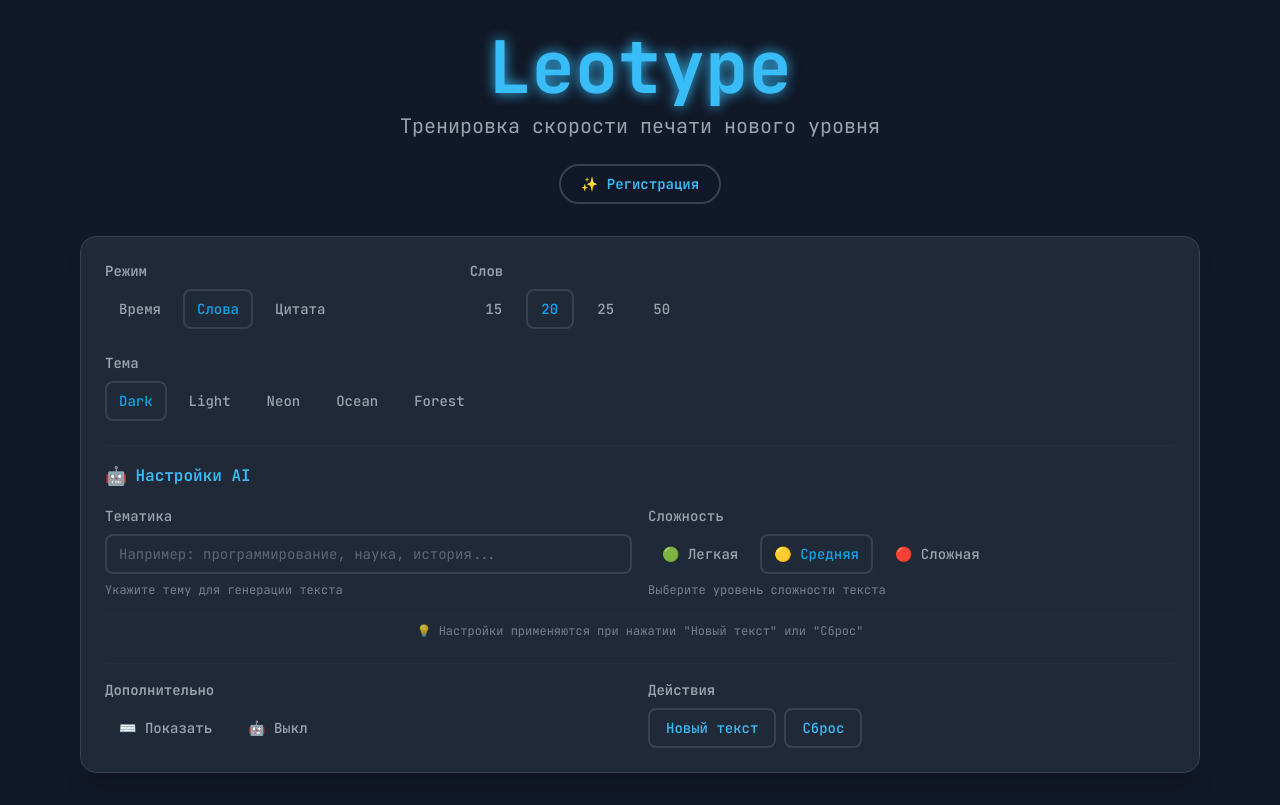
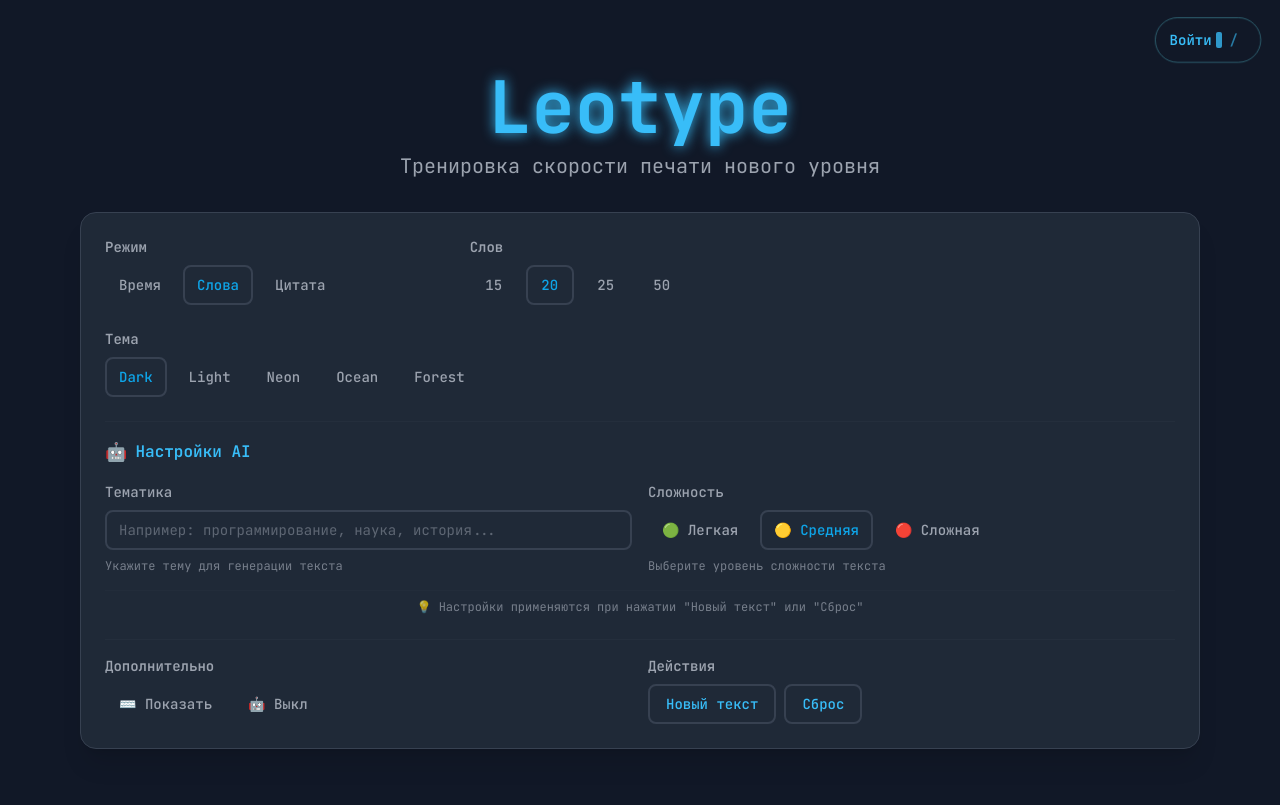
Before and after one commit to LeonKazaryan/leotype, a React (Vite) app: page / in a window 1280 px wide. Built offline with nearby package versions, Linux system fonts and the light colour scheme.

Commit message:
UI/UX Nice Enhance for Registration button & Profile Badge Display

```diff
--- a/src/App.tsx
+++ b/src/App.tsx
@@ -8,6 +8,7 @@ import Keyboard from './components/Keyboard'
 import Confetti from './components/Confetti'
 import BackgroundEffects from './components/BackgroundEffects'
 import RegisterModal from './components/RegisterModal'
+import { AuthUser, clearStoredAuth, getStoredUser } from './utils/auth'
 import { getThemeClasses } from './utils/themes'
 
 function App() {
@@ -15,18 +16,37 @@ function App() {
   const showGame = useTypingStore((state) => state.showGame)
   const themeClasses = getThemeClasses(theme)
   const [isRegisterOpen, setRegisterOpen] = useState(false)
+  const [currentUser, setCurrentUser] = useState<AuthUser | null>(null)
 
   useEffect(() => {
     document.body.className = themeClasses.body
   }, [themeClasses])
 
+  useEffect(() => {
+    setCurrentUser(getStoredUser())
+  }, [])
+
   return (
     <div className={`min-h-screen transition-colors duration-500 ${themeClasses.bg} relative`}>
       <BackgroundEffects />
       <Confetti />
-      <RegisterModal open={isRegisterOpen} onClose={() => setRegisterOpen(false)} />
+      <RegisterModal
+        open={isRegisterOpen}
+        onClose={() => setRegisterOpen(false)}
+        onAuthSuccess={(user) => {
+          setCurrentUser(user)
+          setRegisterOpen(false)
+        }}
+      />
       <div className="container mx-auto px-4 py-8 max-w-6xl relative z-10">
-        <Header onOpenRegister={() => setRegisterOpen(true)} />
+        <Header
+          onOpenRegister={() => setRegisterOpen(true)}
+          user={currentUser}
+          onLogout={() => {
+            clearStoredAuth()
+            setCurrentUser(null)
+          }}
+        />
         <div className="mt-8 space-y-6">
           {!showGame ? (
             <Settings />
--- a/src/components/Header.tsx
+++ b/src/components/Header.tsx
@@ -1,22 +1,135 @@
+import { useEffect, useState } from 'react'
 import { motion } from 'framer-motion'
 import { useTypingStore } from '../store/useTypingStore'
 import { getThemeClasses } from '../utils/themes'
 
 type HeaderProps = {
   onOpenRegister: () => void
+  user: {
+    username: string
+  } | null
+  onLogout: () => void
 }
 
-function Header({ onOpenRegister }: HeaderProps) {
+function Header({ onOpenRegister, user, onLogout }: HeaderProps) {
   const theme = useTypingStore((state) => state.settings.theme)
   const themeClasses = getThemeClasses(theme)
+  const [hoverMenu, setHoverMenu] = useState(false)
+  const [authHover, setAuthHover] = useState(false)
+  const [typedText, setTypedText] = useState('')
+
+  useEffect(() => {
+    const word = 'Войти'
+    let index = 0
+    const timer = window.setInterval(() => {
+      index += 1
+      setTypedText(word.slice(0, index))
+      if (index >= word.length) {
+        window.clearInterval(timer)
+      }
+    }, 300)
+
+    return () => window.clearInterval(timer)
+  }, [])
 
   return (
     <motion.header
       initial={{ opacity: 0, y: -20 }}
       animate={{ opacity: 1, y: 0 }}
       transition={{ duration: 0.5 }}
-      className="text-center"
+      className="text-center relative overflow-visible z-20 pt-6 md:pt-10"
     >
+      <div className="fixed right-6 top-6 z-50 pointer-events-auto">
+        {user ? (
+          <div
+            className="relative overflow-visible"
+            onMouseEnter={() => setHoverMenu(true)}
+            onMouseLeave={() => setHoverMenu(false)}
+            onPointerEnter={() => setHoverMenu(true)}
+            onPointerLeave={() => setHoverMenu(false)}
+          >
+            <button
+              type="button"
+              className={`px-3 py-1.5 rounded-full text-sm font-semibold ${themeClasses.primary} border ${themeClasses.border} bg-transparent transition-colors`}
+            >
+              {user.username}
+            </button>
+            {hoverMenu && (
+              <div className="absolute right-0 top-full mt-2 z-50">
+                <div className="absolute -top-2 right-0 h-3 w-full" />
+                <div
+                  className={`min-w-[180px] rounded-xl ${themeClasses.card} border ${themeClasses.border} shadow-2xl ring-1 ring-black/20`}
+                >
+                  <button
+                    type="button"
+                    onClick={onLogout}
+                    className={`w-full text-left px-4 py-3 text-sm ${themeClasses.secondary} hover:${themeClasses.primary} transition-colors`}
+                  >
+                    Выйти
+                  </button>
+                </div>
+              </div>
+            )}
+          </div>
+        ) : (
+          <motion.button
+            type="button"
+            onClick={onOpenRegister}
+            onHoverStart={() => setAuthHover(true)}
+            onHoverEnd={() => setAuthHover(false)}
+            whileTap={{ scale: 0.98 }}
+            className={`relative px-2.5 py-1.5 text-sm font-semibold ${themeClasses.primary} bg-transparent transition-colors`}
+          >
+            <span className="relative inline-flex items-center justify-center">
+              <div className="relative inline-flex items-center">
+                <motion.span
+                  animate={{ x: authHover ? -8 : 0 }}
+                  transition={{ type: 'spring', stiffness: 260, damping: 18 }}
+                  className="inline-flex items-center gap-2"
+                >
+                  <span className="inline-flex items-center gap-1">
+                    {typedText || 'Войти'}
+                    <motion.span
+                      animate={{ opacity: [1, 0.2, 1] }}
+                      transition={{ duration: 0.9, repeat: Infinity }}
+                      className="inline-block w-[6px] h-[1.1em] bg-current rounded-sm"
+                    />
+                  </span>
+                  <motion.span
+                    animate={{ opacity: authHover ? [1, 0.3, 1] : 0.6 }}
+                    transition={{ duration: 0.7, repeat: authHover ? Infinity : 0 }}
+                    className="opacity-70"
+                  >
+                    /
+                  </motion.span>
+                </motion.span>
+                <motion.span
+                  initial={false}
+                  animate={{
+                    opacity: authHover ? 1 : 0,
+                    maxWidth: authHover ? 140 : 0,
+                    y: authHover ? 0 : 10,
+                  }}
+                  transition={{ duration: 0.25 }}
+                  className="ml-2 inline-block overflow-hidden whitespace-nowrap"
+                >
+                  Регистрация
+                </motion.span>
+              </div>
+            </span>
+            <motion.span
+              aria-hidden
+              animate={{
+                opacity: authHover ? 1 : 0.6,
+                scale: authHover ? 1 : 0.95,
+              }}
+              transition={{ duration: 0.3 }}
+              className="absolute -inset-2 rounded-full border border-cyan-300/60"
+            />
+          </motion.button>
+        )}
+      </div>
+
       <motion.h1
         className={`text-6xl md:text-7xl font-bold mb-2 ${themeClasses.primary} glow-text`}
         animate={{
@@ -44,21 +157,7 @@ function Header({ onOpenRegister }: HeaderProps) {
         Тренировка скорости печати нового уровня
       </motion.p>
 
-      <motion.div
-        initial={{ opacity: 0, y: 8 }}
-        animate={{ opacity: 1, y: 0 }}
-        transition={{ delay: 0.45 }}
-        className="mt-6 flex justify-center"
-      >
-        <motion.button
-          whileHover={{ scale: 1.05 }}
-          whileTap={{ scale: 0.98 }}
-          onClick={onOpenRegister}
-          className={`px-5 py-2 rounded-full text-sm font-semibold ${themeClasses.primary} border-2 ${themeClasses.border} hover:bg-opacity-10 transition-colors`}
-        >
-          ✨ Регистрация
-        </motion.button>
-      </motion.div>
+      <div className="mt-6" />
     </motion.header>
   )
 }
--- a/src/components/RegisterModal.tsx
+++ b/src/components/RegisterModal.tsx
@@ -2,10 +2,12 @@ import { useEffect, useMemo, useState } from 'react'
 import { AnimatePresence, motion } from 'framer-motion'
 import { useTypingStore } from '../store/useTypingStore'
 import { getThemeClasses } from '../utils/themes'
+import { setStoredAuth } from '../utils/auth'
 
 type RegisterModalProps = {
   open: boolean
   onClose: () => void
+  onAuthSuccess: (user: AuthResponse['user']) => void
 }
 
 type FieldErrors = {
@@ -26,7 +28,7 @@ type AuthResponse = {
 const USERNAME_MIN = 3
 const PASSWORD_MIN = 6
 
-function RegisterModal({ open, onClose }: RegisterModalProps) {
+function RegisterModal({ open, onClose, onAuthSuccess }: RegisterModalProps) {
   const theme = useTypingStore((state) => state.settings.theme)
   const themeClasses = getThemeClasses(theme)
 
@@ -104,8 +106,8 @@ function RegisterModal({ open, onClose }: RegisterModalProps) {
       }
 
       const auth = data as AuthResponse
-      localStorage.setItem('leotype_token', auth.token)
-      localStorage.setItem('leotype_user', JSON.stringify(auth.user))
+      setStoredAuth(auth.token, auth.user)
+      onAuthSuccess(auth.user)
 
       setSuccessMessage(mode === 'register'
         ? 'Аккаунт создан. Ты в системе.'
--- /dev/null
+++ b/src/utils/auth.ts
@@ -0,0 +1,30 @@
+export type AuthUser = {
+  id: string
+  username: string
+}
+
+const STORAGE_TOKEN_KEY = 'leotype_token'
+const STORAGE_USER_KEY = 'leotype_user'
+
+function getStoredUser(): AuthUser | null {
+  const raw = localStorage.getItem(STORAGE_USER_KEY)
+  if (!raw) return null
+
+  try {
+    return JSON.parse(raw) as AuthUser
+  } catch {
+    return null
+  }
+}
+
+function setStoredAuth(token: string, user: AuthUser) {
+  localStorage.setItem(STORAGE_TOKEN_KEY, token)
+  localStorage.setItem(STORAGE_USER_KEY, JSON.stringify(user))
+}
+
+function clearStoredAuth() {
+  localStorage.removeItem(STORAGE_TOKEN_KEY)
+  localStorage.removeItem(STORAGE_USER_KEY)
+}
+
+export { getStoredUser, setStoredAuth, clearStoredAuth }
```
